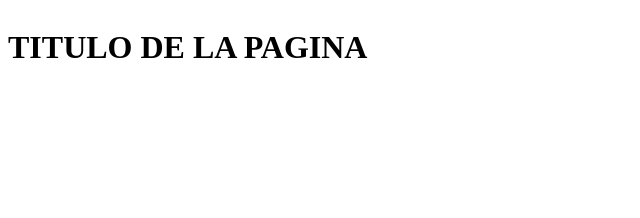
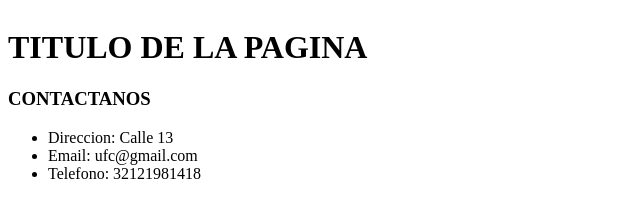
Before and after one commit to DavidBaez-14/ParcialWeb-2023-2, a plain HTML site: page index.html in a window 1280 px wide. Shown: the whole page, without its empty margins (0-640 px from the left). Drawn offline with Linux system fonts and the light colour scheme.

Commit message:
Footer agregado

```diff
--- a/index.html
+++ b/index.html
@@ -14,6 +14,13 @@
 
     <footer>
 
+        <h3>CONTACTANOS</h3>
+        <ul>
+            <li>Direccion: Calle 13</li>
+            <li>Email: ufc@gmail.com</li>
+            <li>Telefono: 32121981418</li>
+        </ul>
+
     </footer>
 
 </body>
```
